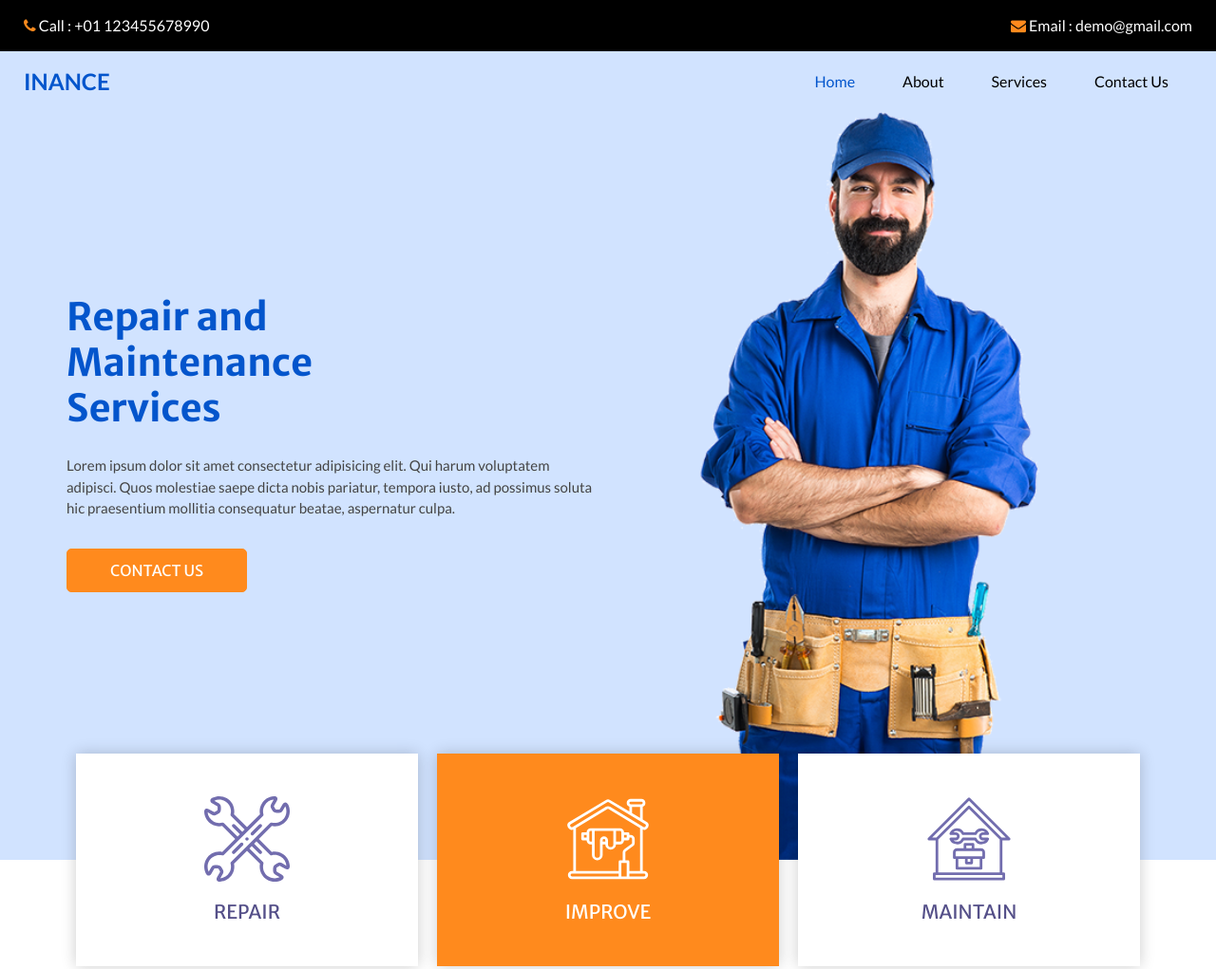
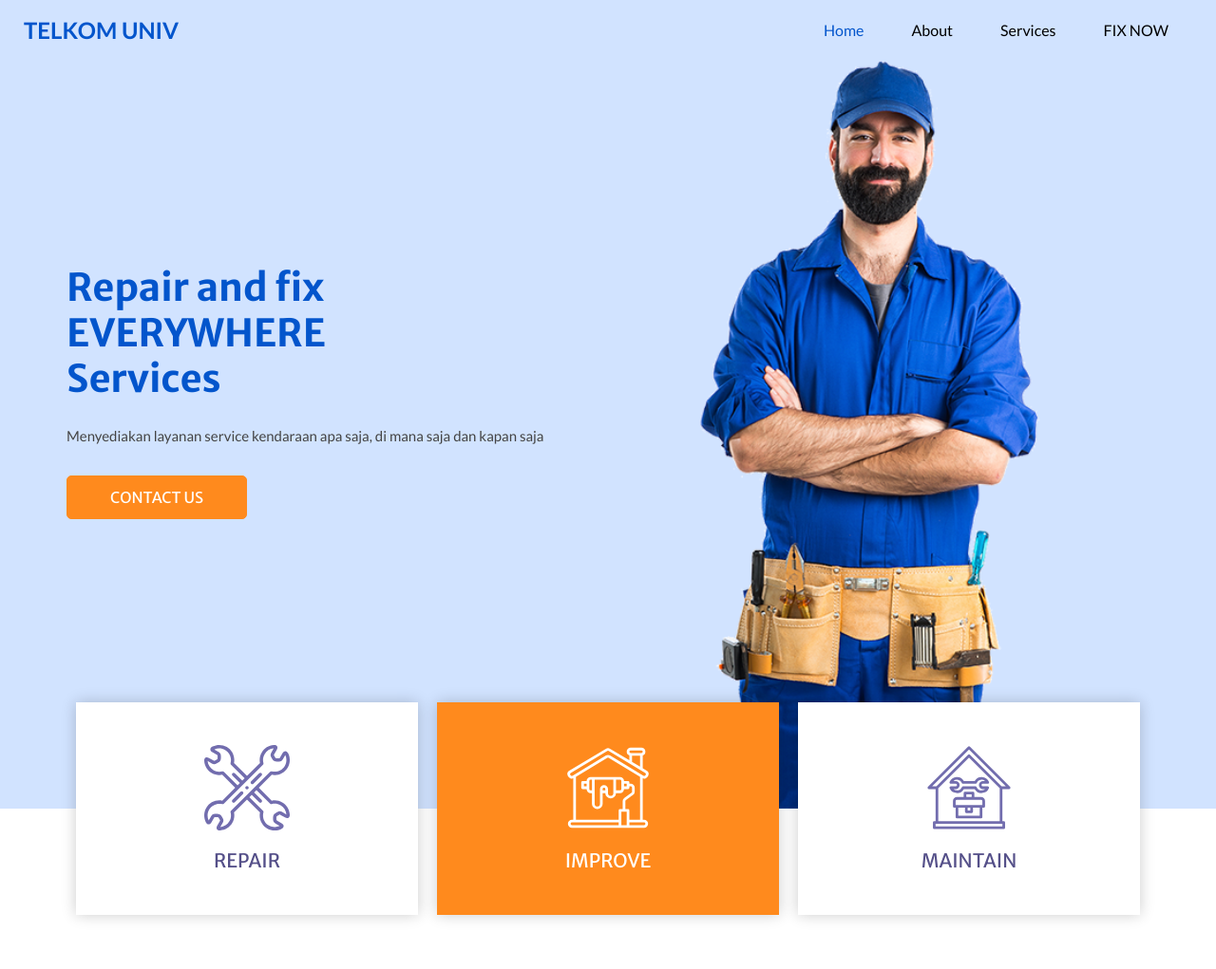
Before and after one commit to elfarizidan/serviceportable, a plain HTML site: page index.html in a window 1280 px wide. Shown: the top 1021 px of the page at 95% size. Drawn offline with nearby package versions, Linux system fonts and the light colour scheme; some packages are replaced by stand-ins of ours.

Commit message:
Update index.html

```diff
--- a/index.html
+++ b/index.html
@@ -12,7 +12,7 @@
   <meta name="description" content="" />
   <meta name="author" content="" />
 
-  <title>Inance</title>
+  <title>Fix And Call</title>
 
   <!-- slider stylesheet -->
   <link rel="stylesheet" type="text/css" href="https://cdnjs.cloudflare.com/ajax/libs/OwlCarousel2/2.3.4/assets/owl.carousel.min.css" />
@@ -32,7 +32,7 @@
   <div class="hero_area">
     <!-- header section strats -->
     <header class="header_section">
-      <div class="header_top">
+      <!-- <div class="header_top">
         <div class="container-fluid">
           <div class="contact_nav">
             <a href="">
@@ -49,13 +49,13 @@
             </a>
           </div>
         </div>
-      </div>
+      </div> -->
       <div class="header_bottom">
         <div class="container-fluid">
           <nav class="navbar navbar-expand-lg custom_nav-container ">
             <a class="navbar-brand" href="index.html">
               <span>
-                Inance
+                Telkom univ
               </span>
             </a>
 
@@ -75,7 +75,7 @@
                   <a class="nav-link" href="service.html">Services</a>
                 </li>
                 <li class="nav-item">
-                  <a class="nav-link" href="contact.html">Contact Us</a>
+                  <a class="nav-link" href="contact.html">FIX NOW</a>
                 </li>
               </ul>
             </div>
@@ -91,12 +91,12 @@
           <div class="col-md-6 ">
             <div class="detail-box">
               <h1>
-                Repair and <br>
-                Maintenance <br>
+                Repair and fix <br>
+                <span class="highlight-text">EVERYWHERE</span> <br>
                 Services
               </h1>
               <p>
-                Lorem ipsum dolor sit amet consectetur adipisicing elit. Qui harum voluptatem adipisci. Quos molestiae saepe dicta nobis pariatur, tempora iusto, ad possimus soluta hic praesentium mollitia consequatur beatae, aspernatur culpa.
+                Menyediakan layanan service <span class="service-highlight"> kendaraan apa saja</span>, <span class="service-highlight">di mana saja</span> dan <span class="service-highlight">kapan saja</span>
               </p>
               <a href="">
                 Contact Us
```
